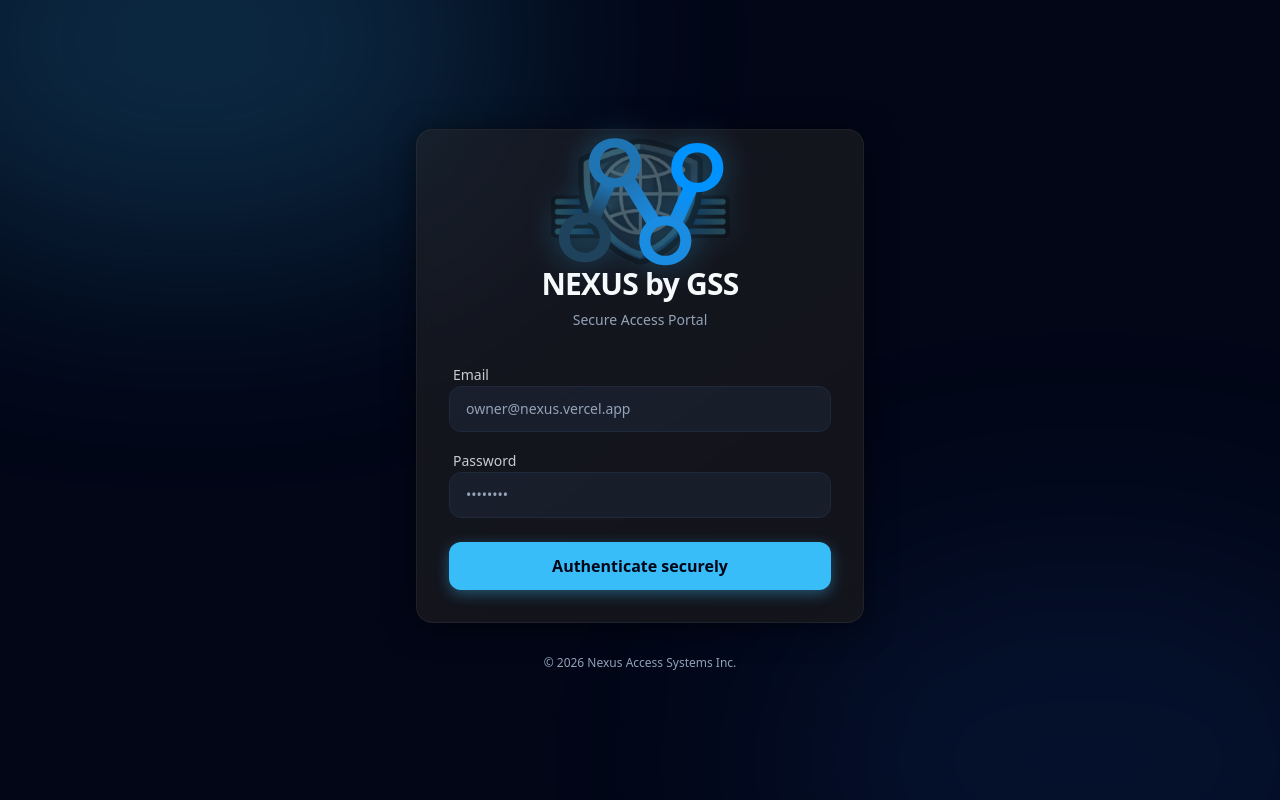
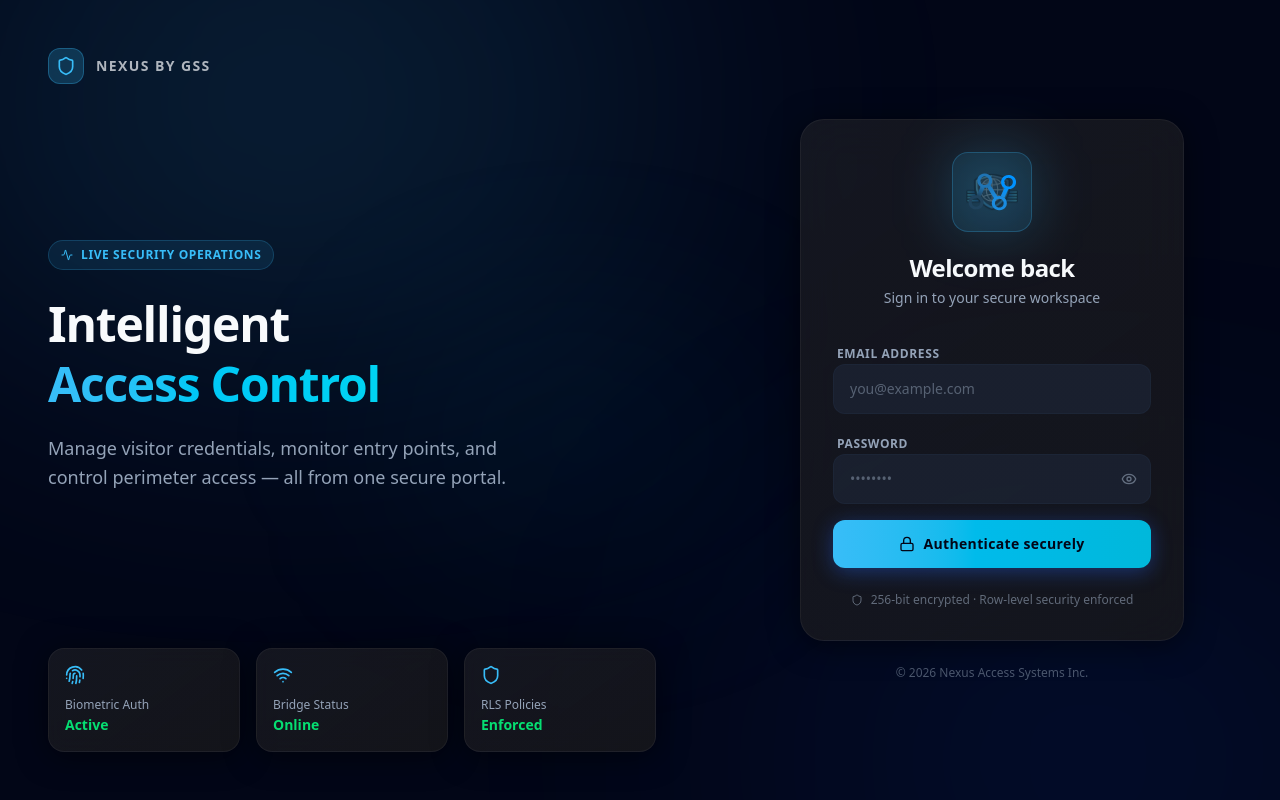
Before and after one commit to GSSolutions-CPT/GSS-OS, a Next.js app: page /login in a window 1280 px wide. Built offline with nearby package versions, Linux system fonts and the light colour scheme.

Commit message:
feat: premium login page redesign - split layout, gradient button, show/hide password, branding panel

```diff
--- a/src/app/login/page.tsx
+++ b/src/app/login/page.tsx
@@ -2,20 +2,18 @@
 
 import { useState } from 'react'
 import { login } from './actions'
-import { Loader2 } from 'lucide-react'
+import { Loader2, Shield, Lock, Eye, EyeOff, Fingerprint, Wifi, Activity } from 'lucide-react'
 import Image from 'next/image'
 
 export default function LoginPage() {
     const [error, setError] = useState<string | null>(null)
     const [isLoading, setIsLoading] = useState(false)
+    const [showPassword, setShowPassword] = useState(false)
 
     async function handleSubmit(formData: FormData) {
         setIsLoading(true)
         setError(null)
         const res = await login(formData)
-
-        // Server action redirect throws to interrupt execution if success,
-        // so if we get here, it returned an error object.
         if (res?.error) {
             setError(res.error)
             setIsLoading(false)
@@ -23,69 +21,173 @@
     }
 
     return (
-        <div className="min-h-screen w-full flex items-center justify-center p-4 bg-background relative overflow-hidden">
-            {/* Decorative background blurs using new theme colors */}
-            <div className="absolute top-[-20%] left-[-10%] w-[50%] h-[50%] bg-primary/20 rounded-full blur-[120px] pointer-events-none" />
-            <div className="absolute bottom-[-20%] right-[-10%] w-[50%] h-[50%] bg-blue-500/10 rounded-full blur-[120px] pointer-events-none" />
+        <div className="min-h-screen w-full flex bg-background overflow-hidden relative">
 
-            <main className="w-full max-w-md">
-                <div className="glass-card rounded-2xl p-8 relative flex flex-col items-center border-border/50">
-
-                    <div className="h-20 w-auto flex items-center justify-center mb-6 drop-shadow-[0_0_15px_rgba(56,189,248,0.4)]">
-                        <Image src="/icon-512x512.svg" alt="NEXUS by GSS" width={180} height={60} className="object-contain" priority />
+            {/* ── Ambient background orbs ── */}
+            <div className="absolute inset-0 pointer-events-none overflow-hidden">
+                <div className="absolute top-[-15%] left-[-5%] w-[55%] h-[55%] bg-primary/15 rounded-full blur-[140px]" />
+                <div className="absolute bottom-[-20%] right-[-10%] w-[50%] h-[50%] bg-blue-600/10 rounded-full blur-[140px]" />
+                <div className="absolute top-[40%] left-[30%] w-[30%] h-[30%] bg-cyan-500/5 rounded-full blur-[100px]" />
             </div>
 
-                    <div className="text-center mb-8">
-                        <h1 className="text-3xl font-bold tracking-tight text-foreground mb-2">NEXUS by GSS</h1>
-                        <p className="text-sm text-muted-foreground">Secure Access Portal</p>
+            {/* ── Left branding panel (hidden on mobile) ── */}
+            <div className="hidden lg:flex flex-col justify-between w-[55%] p-12 relative z-10">
+
+                {/* Brand mark */}
+                <div className="flex items-center gap-3">
+                    <div className="w-9 h-9 rounded-xl bg-primary/20 border border-primary/30 flex items-center justify-center backdrop-blur-sm">
+                        <Shield className="h-5 w-5 text-primary" />
+                    </div>
+                    <span className="text-sm font-semibold text-foreground/70 tracking-widest uppercase">Nexus by GSS</span>
                 </div>
 
-                    <form action={handleSubmit} className="w-full space-y-4">
+                {/* Centre headline */}
+                <div className="max-w-lg">
+                    <div className="inline-flex items-center gap-2 px-3 py-1.5 rounded-full bg-primary/10 border border-primary/20 text-primary text-xs font-semibold tracking-wider uppercase mb-6">
+                        <Activity className="h-3 w-3" />
+                        Live Security Operations
+                    </div>
+                    <h1 className="text-5xl font-bold tracking-tight text-foreground leading-tight mb-5">
+                        Intelligent<br />
+                        <span className="text-transparent bg-clip-text bg-gradient-to-r from-primary to-cyan-400">
+                            Access Control
+                        </span>
+                    </h1>
+                    <p className="text-lg text-muted-foreground leading-relaxed">
+                        Manage visitor credentials, monitor entry points, and control perimeter access — all from one secure portal.
+                    </p>
+                </div>
+
+                {/* Floating stat cards */}
+                <div className="flex gap-4">
+                    {[
+                        { icon: Fingerprint, label: 'Biometric Auth', value: 'Active' },
+                        { icon: Wifi, label: 'Bridge Status', value: 'Online' },
+                        { icon: Shield, label: 'RLS Policies', value: 'Enforced' },
+                    ].map(({ icon: Icon, label, value }) => (
+                        <div key={label} className="flex-1 glass-card rounded-2xl p-4 border border-border/40">
+                            <Icon className="h-5 w-5 text-primary mb-3" />
+                            <div className="text-xs text-muted-foreground">{label}</div>
+                            <div className="text-sm font-semibold text-green-400 mt-0.5">{value}</div>
+                        </div>
+                    ))}
+                </div>
+            </div>
+
+            {/* ── Right form panel ── */}
+            <div className="flex-1 flex flex-col items-center justify-center p-6 relative z-10">
+                <main className="w-full max-w-sm">
+
+                    {/* Card */}
+                    <div className="glass-card rounded-3xl p-8 border border-border/50 shadow-[0_25px_60px_rgba(0,0,0,0.4)] backdrop-blur-xl">
+
+                        {/* Logo */}
+                        <div className="flex flex-col items-center mb-8">
+                            <div className="relative mb-5">
+                                <div className="absolute inset-0 rounded-2xl bg-primary/20 blur-xl scale-110" />
+                                <div className="relative w-20 h-20 rounded-2xl bg-primary/10 border border-primary/25 flex items-center justify-center">
+                                    <Image
+                                        src="/icon-512x512.svg"
+                                        alt="NEXUS by GSS"
+                                        width={52}
+                                        height={52}
+                                        className="object-contain"
+                                        priority
+                                    />
+                                </div>
+                            </div>
+                            <h2 className="text-2xl font-bold tracking-tight text-foreground">Welcome back</h2>
+                            <p className="text-sm text-muted-foreground mt-1">Sign in to your secure workspace</p>
+                        </div>
+
+                        {/* Form */}
+                        <form action={handleSubmit} className="space-y-4">
+
                             {error && (
-                            <div className="p-3 text-sm rounded-lg bg-destructive/10 text-destructive border border-destructive/20 text-center">
+                                <div className="p-3 text-sm rounded-xl bg-destructive/10 text-destructive border border-destructive/20 text-center animate-pulse">
                                     {error}
                                 </div>
                             )}
 
-                        <div className="space-y-2">
-                            <label className="text-sm font-medium text-foreground/80 pl-1" htmlFor="email">Email</label>
+                            {/* Email */}
+                            <div className="space-y-1.5">
+                                <label className="text-xs font-semibold text-muted-foreground tracking-wider uppercase pl-1" htmlFor="email">
+                                    Email address
+                                </label>
+                                <div className="relative">
                                     <input
                                         id="email"
                                         name="email"
                                         type="email"
                                         required
-                                placeholder="owner@nexus.vercel.app"
-                                className="w-full bg-input/50 border border-border rounded-xl px-4 py-3 placeholder-muted-foreground focus:outline-none focus:ring-2 focus:ring-primary/50 transition-all text-sm"
+                                        autoComplete="email"
+                                        placeholder="you@example.com"
+                                        className="w-full bg-input/60 border border-border/70 rounded-xl px-4 py-3.5 text-sm text-foreground placeholder-muted-foreground/50 focus:outline-none focus:ring-2 focus:ring-primary/60 focus:border-primary/50 transition-all"
                                     />
                                 </div>
+                            </div>
 
-                        <div className="space-y-2">
-                            <label className="text-sm font-medium text-foreground/80 pl-1" htmlFor="password">Password</label>
+                            {/* Password */}
+                            <div className="space-y-1.5">
+                                <label className="text-xs font-semibold text-muted-foreground tracking-wider uppercase pl-1" htmlFor="password">
+                                    Password
+                                </label>
+                                <div className="relative">
                                     <input
                                         id="password"
                                         name="password"
-                                type="password"
+                                        type={showPassword ? 'text' : 'password'}
                                         required
+                                        autoComplete="current-password"
                                         placeholder="••••••••"
-                                className="w-full bg-input/50 border border-border rounded-xl px-4 py-3 placeholder-muted-foreground focus:outline-none focus:ring-2 focus:ring-primary/50 transition-all text-sm"
+                                        className="w-full bg-input/60 border border-border/70 rounded-xl px-4 py-3.5 pr-11 text-sm text-foreground placeholder-muted-foreground/50 focus:outline-none focus:ring-2 focus:ring-primary/60 focus:border-primary/50 transition-all"
                                     />
+                                    <button
+                                        type="button"
+                                        onClick={() => setShowPassword(v => !v)}
+                                        className="absolute right-3.5 top-1/2 -translate-y-1/2 text-muted-foreground/60 hover:text-muted-foreground transition-colors"
+                                        tabIndex={-1}
+                                    >
+                                        {showPassword ? <EyeOff className="h-4 w-4" /> : <Eye className="h-4 w-4" />}
+                                    </button>
+                                </div>
                             </div>
 
+                            {/* Submit */}
                             <button
                                 type="submit"
                                 disabled={isLoading}
-                            className="w-full py-3 mt-6 bg-primary hover:bg-primary/90 text-primary-foreground font-semibold rounded-xl transition-all shadow-[0_4px_14px_0_rgba(56,189,248,0.39)] hover:shadow-[0_6px_20px_rgba(56,189,248,0.23)] disabled:opacity-70 disabled:cursor-not-allowed flex items-center justify-center"
+                                className="w-full mt-2 py-3.5 rounded-xl font-semibold text-sm tracking-wide
+                                    bg-gradient-to-r from-primary to-cyan-500
+                                    hover:from-primary/90 hover:to-cyan-400
+                                    text-primary-foreground
+                                    shadow-[0_4px_20px_rgba(37,99,235,0.4)]
+                                    hover:shadow-[0_4px_28px_rgba(37,99,235,0.55)]
+                                    disabled:opacity-60 disabled:cursor-not-allowed
+                                    transition-all duration-200
+                                    flex items-center justify-center gap-2"
                             >
-                            {isLoading ? <Loader2 className="w-5 h-5 animate-spin" /> : 'Authenticate securely'}
+                                {isLoading ? (
+                                    <><Loader2 className="h-4 w-4 animate-spin" /> Authenticating...</>
+                                ) : (
+                                    <><Lock className="h-4 w-4" /> Authenticate securely</>
+                                )}
                             </button>
                         </form>
 
+                        {/* Security notice */}
+                        <div className="mt-6 flex items-center justify-center gap-2 text-xs text-muted-foreground/60">
+                            <Shield className="h-3 w-3" />
+                            <span>256-bit encrypted · Row-level security enforced</span>
+                        </div>
                     </div>
 
-                <div className="mt-8 text-center text-xs text-muted-foreground">
+                    {/* Footer */}
+                    <p className="mt-6 text-center text-xs text-muted-foreground/50">
                         &copy; {new Date().getFullYear()} Nexus Access Systems Inc.
+                    </p>
+                </main>
             </div>
-            </main>
         </div>
     )
 }
```
Lines whose indentation alone changed are shown as unchanged.
